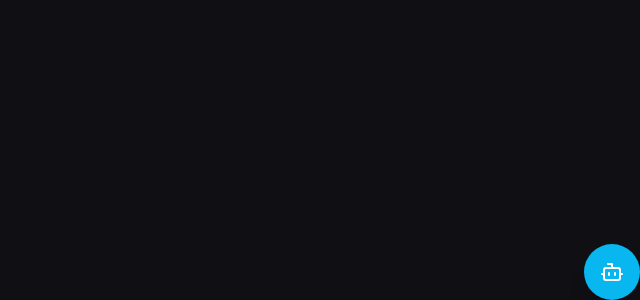
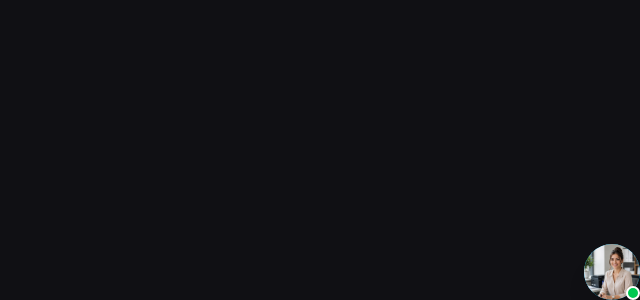
Before and after one commit to Mustafa00764/crm-admin, a Next.js app: page /widget/chat in a window 1280 px wide. Shown: the part 500-800 px from the top of the page, without its empty margins (640-1280 px from the left). Built offline with nearby package versions, Linux system fonts and the light colour scheme.

Commit message:
edit ai chat

```diff
--- a/features/public-chat/ui/public-chat-widget.tsx
+++ b/features/public-chat/ui/public-chat-widget.tsx
@@ -1,10 +1,10 @@
 'use client'
 
 import * as React from 'react'
-import { Bot, Send, X } from 'lucide-react'
+import { Send, X } from 'lucide-react'
 import { cn } from '@/shared/lib/cn'
 import Image from 'next/image'
-
+import { Tooltip, TooltipContent, TooltipTrigger } from '@/shared/ui/tooltip'
 type PublicChatMessage = {
   id: string
   role: 'user' | 'assistant'
@@ -166,6 +166,8 @@
 
   if (!opened) {
     return (
+      <Tooltip>
+        <TooltipTrigger asChild>
           <button
             type="button"
             onClick={() => {
@@ -174,8 +176,26 @@
             }}
             className="fixed bottom-0 right-0 flex h-14 w-14 items-center justify-center rounded-full bg-[#08b7ef] text-white shadow-xl"
           >
-        <Bot className="h-6 w-6" />
+            <Image
+              unoptimized
+              width={56}
+              height={56}
+              src="/images/assistant.png"
+              alt="assistant"
+              className="w-14 h-14 object-cover object-top rounded-full"
+            />
+            <div
+              className={cn(
+                'absolute bottom-0 right-0 h-3.5 w-3.5 rounded-full bg-green-500 border-2 ',
+                theme === 'light' ? 'border-white' : 'border-[#090b10]'
+              )}
+            />
           </button>
+        </TooltipTrigger>
+        <TooltipContent side={'right'} className={cn(theme === 'light' ? 'bg-white text-slate-950' : 'bg-[#090b10] text-white')}>
+          <p>Есть вопросы? Напишите, мы онлайн</p>
+        </TooltipContent>
+      </Tooltip>
     )
   }
 
@@ -194,17 +214,26 @@
           theme === 'light' ? 'border-black/10' : 'border-white/10'
         )}
       >
-        <div>
+        <div className="flex items-center gap-3">
           <div className="text-sm font-semibold">
             <Image
+              unoptimized
+              width={40}
+              height={40}
               src="/images/assistant.png"
               alt="assistant"
-              width={40}
-              height={40}
-              className="rounded-l-xl"
+              className="w-10 h-10 object-cover object-top rounded-xl"
             />
           </div>
-          <div className="text-xs opacity-60">Онлайн-консультант</div>
+          <div className="flex flex-col gap-1">
+            <div className="text-[14px] leading-4 opacity-100 font-semibold">
+              Анна
+            </div>
+
+            <div className="text-xs opacity-60 leading-3">
+              Онлайн-консультант
+            </div>
+          </div>
         </div>
 
         <button
--- a/widgets/admin-shell/ui/admin-shell.tsx
+++ b/widgets/admin-shell/ui/admin-shell.tsx
@@ -1,3 +1,4 @@
+import { PublicChatWidget } from '@/features/public-chat/ui/public-chat-widget'
 import { AdminNavMenu } from './admin-nav-menu'
 import { AdminSidebar } from './admin-sidebar'
 
@@ -13,6 +14,8 @@
         <main className="min-w-0 h-full flex-1">{children}</main>
       </div>
       <AdminNavMenu />
+
+      <PublicChatWidget siteId={'default'} theme={'light'} pageUrl={''} />
     </div>
   )
 }
```
Lines whose indentation alone changed are shown as unchanged.
